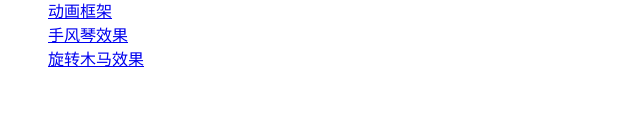
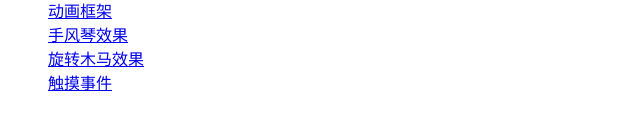
Before and after one commit to AH-Sniper/mydemo, a plain HTML site: page index.html in a window 1280 px wide. Shown: the part 186-316 px from the top of the page, without its empty margins (0-640 px from the left). Drawn offline with Linux system fonts and the light colour scheme.

Commit message:
touch test

```diff
--- a/index.html
+++ b/index.html
@@ -21,6 +21,7 @@
 		<li><a href="donghuakuangjia.html">动画框架</a></li>
 		<li><a href="shoufengqinxiaoguo.html">手风琴效果</a></li>
 		<li><a href="xuanzhuanmumaxiaoguo.html">旋转木马效果</a></li>
+		<li><a href="touch.html">触摸事件</a></li>
 	</ul>
 </body>
 </html>
```
